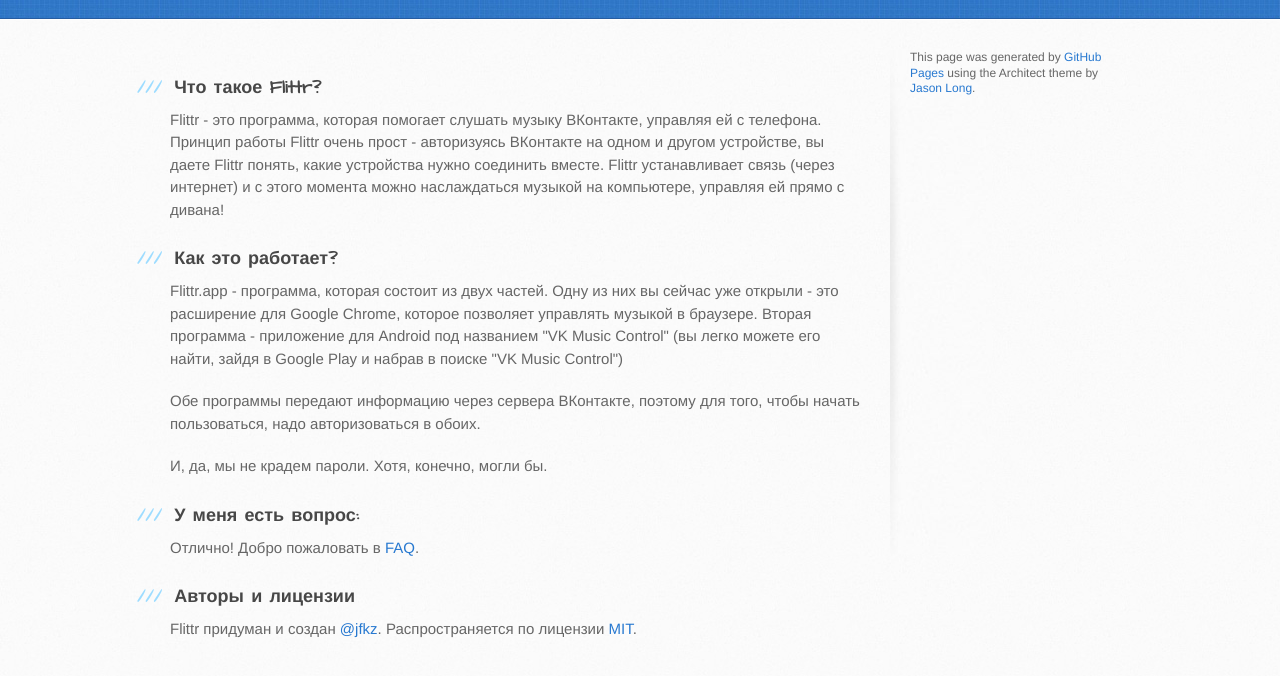
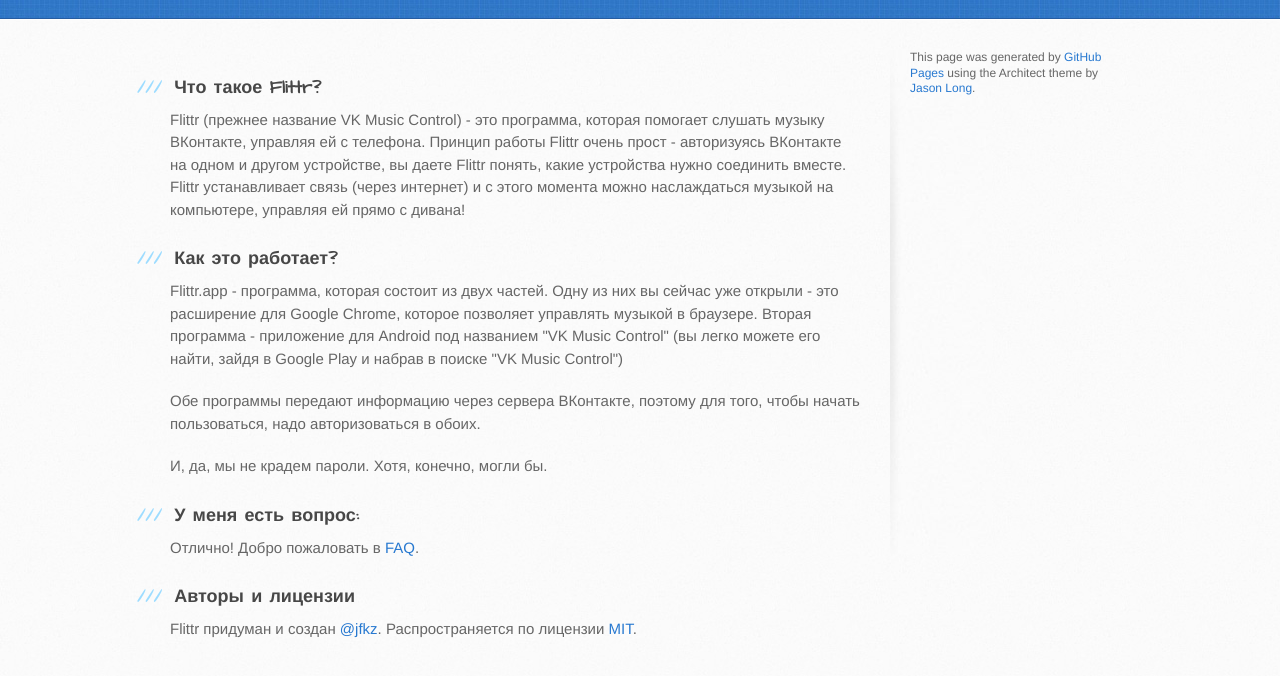
Before and after one commit to Flittr/flittr.github.io, a plain HTML site: page installed.html in a window 1280 px wide. Shown: the part 216-892 px from the top of the page. Drawn offline with Linux system fonts and the light colour scheme.

Commit message:
Ready to moving from vk music control

```diff
--- a/installed.html
+++ b/installed.html
@@ -31,7 +31,7 @@
           <h3>
 <a id="welcome-to-flittr" class="anchor" href="#welcome-to-flittr" aria-hidden="true"><span class="octicon octicon-link"></span></a>Что такое Flittr?</h3>
 
-<p>Flittr - это программа, которая помогает слушать музыку ВКонтакте, управляя ей с телефона.
+<p>Flittr (прежнее название VK Music Control) - это программа, которая помогает слушать музыку ВКонтакте, управляя ей с телефона.
 Принцип работы Flittr очень прост - авторизуясь ВКонтакте на одном и другом устройстве, вы даете Flittr понять,
 какие устройства нужно соединить вместе. Flittr устанавливает связь (через интернет) и с этого момента можно
 наслаждаться музыкой на компьютере, управляя ей прямо с дивана!</p>
```
